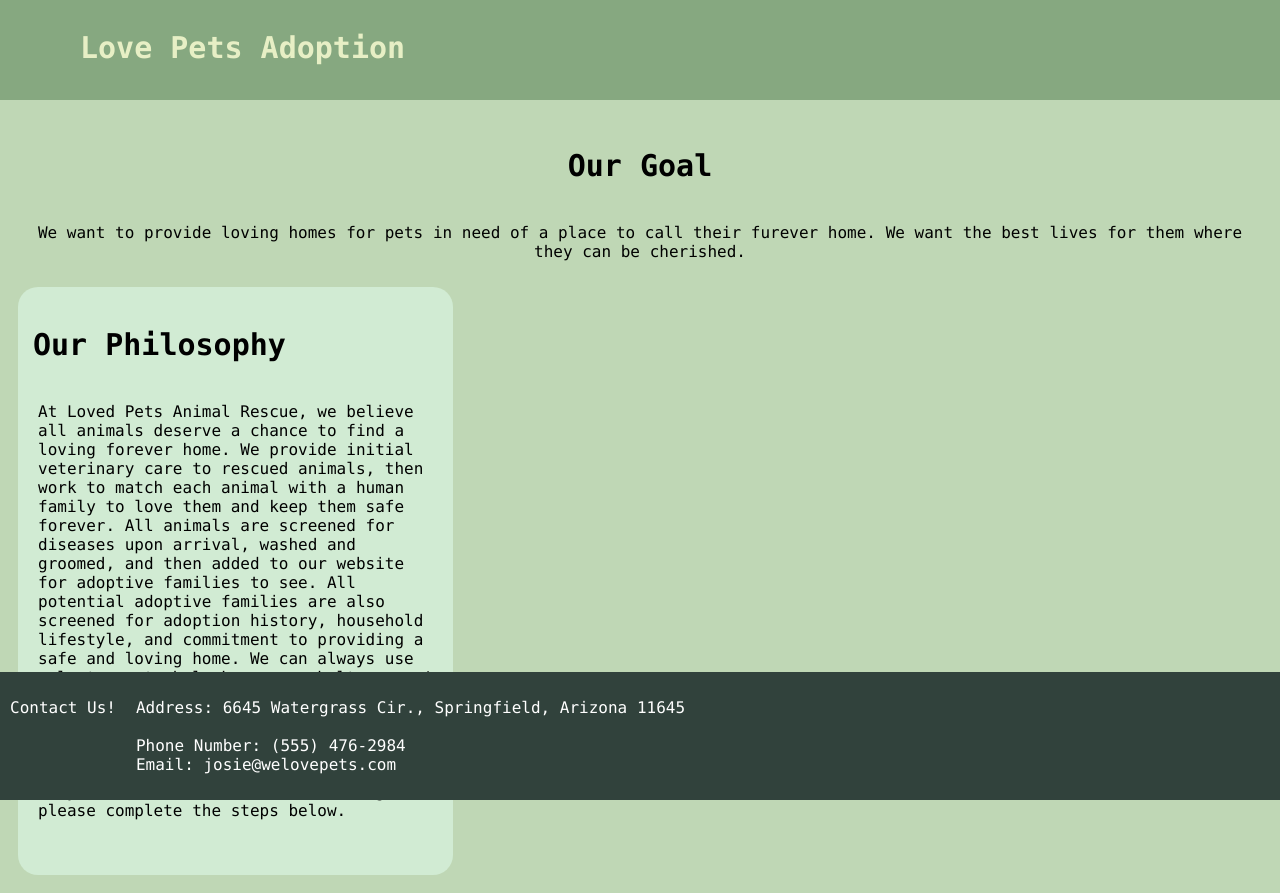
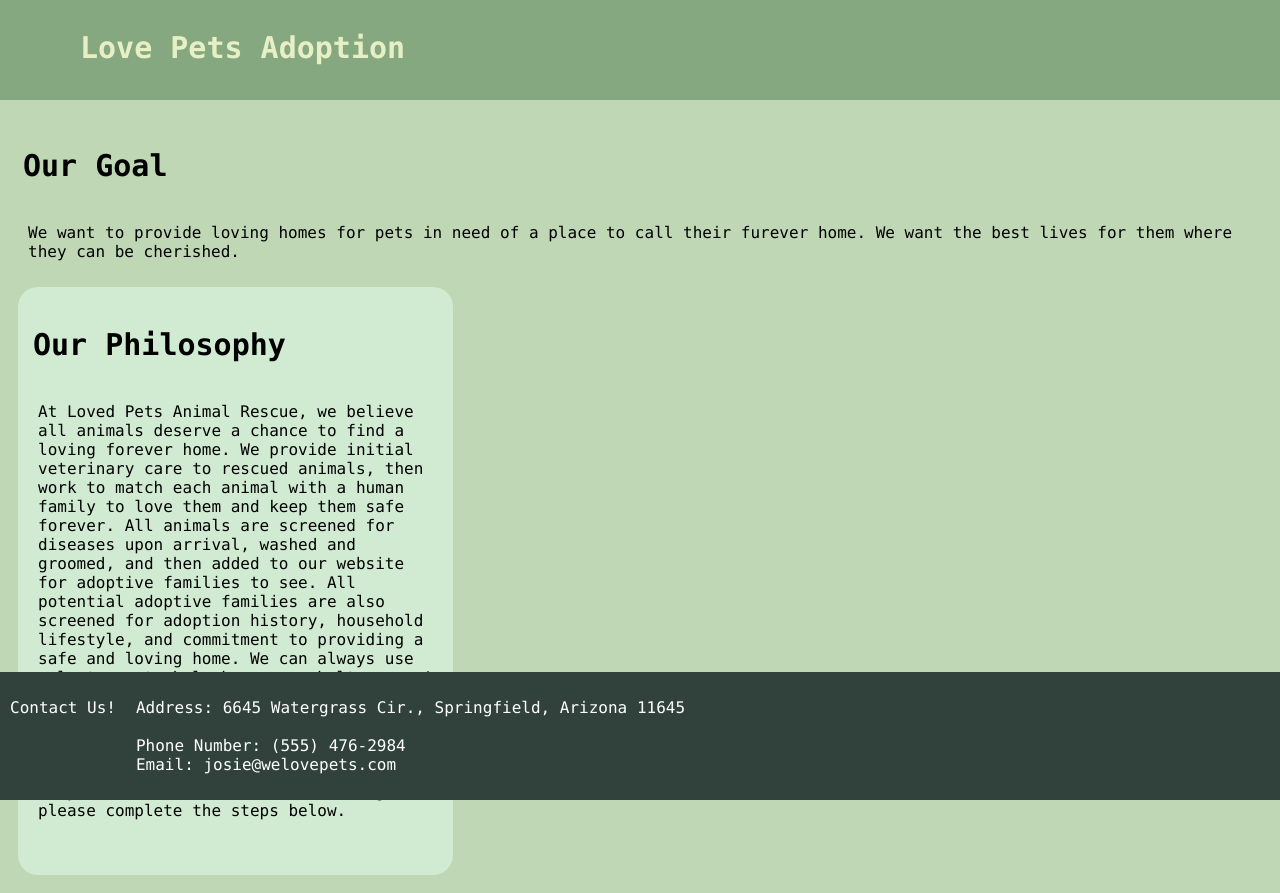
Before and after one commit to SabbineK/love_pets_adoption, a plain HTML site: page index.html in a window 1280 px wide. Drawn offline with Linux system fonts and the light colour scheme.

Commit message:
Update index.html

```diff
--- a/index.html
+++ b/index.html
@@ -14,11 +14,10 @@
   </header>
  <main>
   <section class = "goal">
-    <center> <h2>Our Goal</h2>
+    <h2>Our Goal</h2>
       <p>We want to provide loving homes for pets in need of a place to call their furever home. We want the best lives for them where they can be cherished.</p>
-    </center>
+   </section>
 
-   </section>
   <section class = "philosophy">
   <div class = content>
   <h2>Our Philosophy</h2>
```
